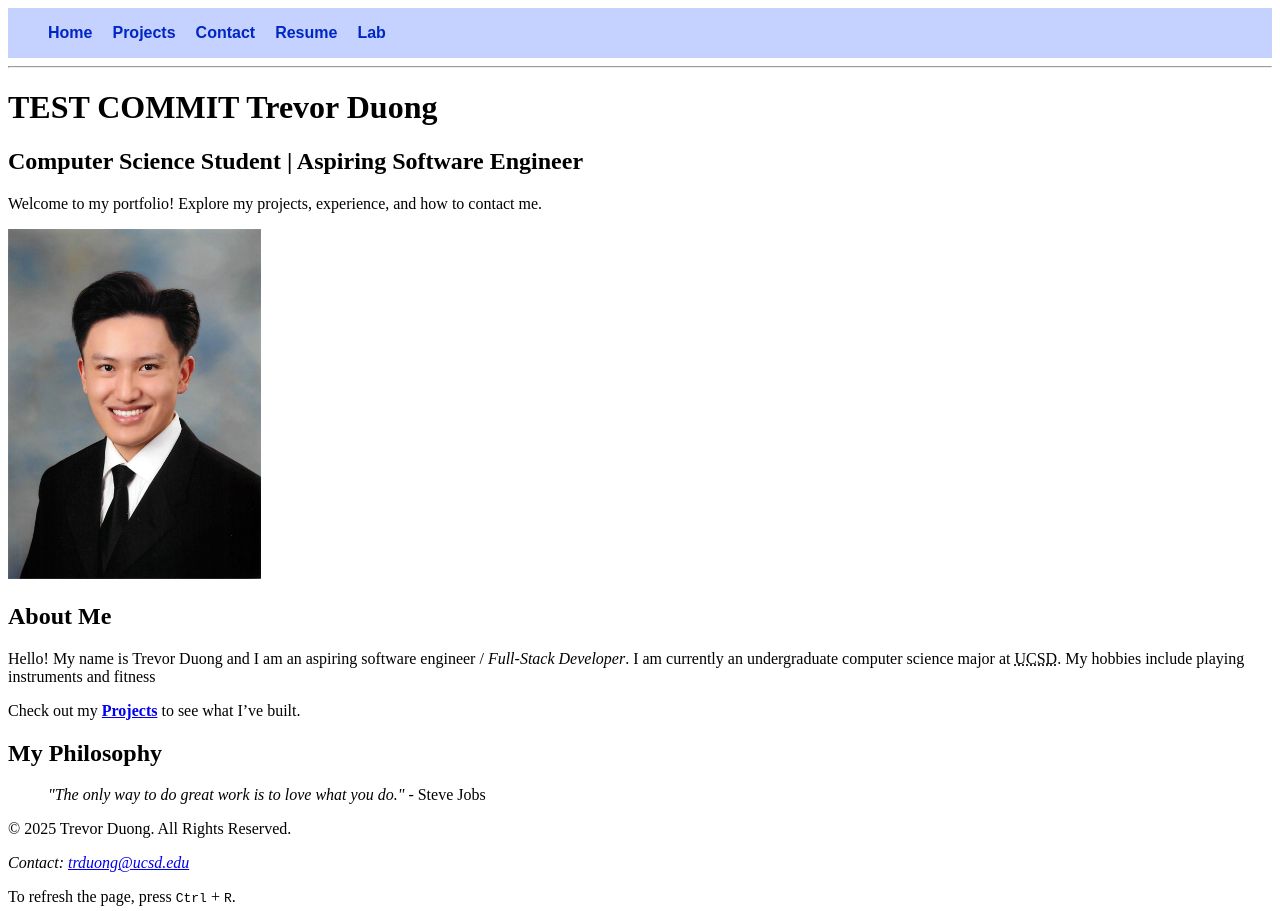
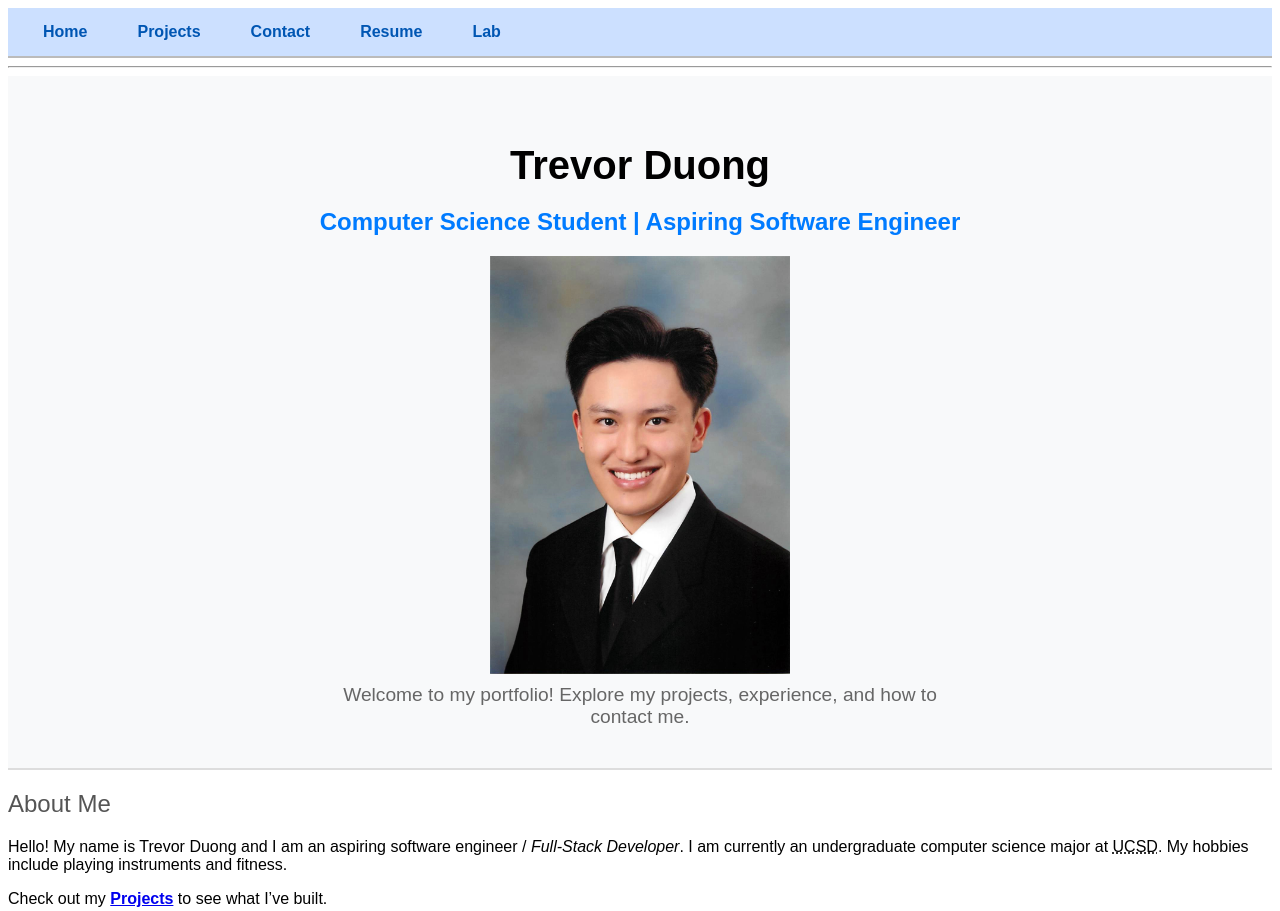
Before and after one commit to Trevis8688/hw3-repo, a plain HTML site: page index.html in a window 1280 px wide. Shown: the top 911 px of the page. Drawn offline with Linux system fonts and the light colour scheme.

Commit message:
index.html done

```diff
--- /dev/null
+++ b/css/fonts.css
@@ -0,0 +1,3 @@
+@import url('https://fonts.googleapis.com/css2?family=Josefin+Sans:ital,wght@0,100..700;1,100..700&family=Noto+Sans:ital,wght@0,100..900;1,100..900&display=swap');
+
+@import url('https://fonts.googleapis.com/css2?family=Noto+Sans:ital,wght@0,100..900;1,100..900&display=swap');
--- a/css/styles.css
+++ b/css/styles.css
@@ -1,30 +1,147 @@
+@import url('fonts.css');
+
+
+* {
+    font-family: 'Noto Sans JP', sans-serif;
+}
+
+/* Navbar Container */
 .navbar {
     display: flex;
     justify-content: space-between;
     align-items: center;
-    background: #c5d1ff;
-    color: white;
-    /*padding: 15px 20px;*/
+    padding: 15px 20px;
+    background-color: #cce0ff;
+    border-bottom: 2px solid #bbb;
 }
 
+/* Navigation Links */
 .nav-links {
     font-family: 'Josefin Sans', sans-serif;
-    font-weight: 550;
+    font-weight: 700;
     display: flex;
     list-style: none;
     gap: 20px;
+    margin: 0;
+    padding: 0;
+}
+
+/* Navigation Links Styling */
+.nav-links a {
+    text-decoration: none;
+    font-size: 1rem;
+    font-weight: 600;
+    color: #0056b3;
+    padding: 10px 15px;
+    transition: 0.3s ease;
+}
+
+/* Hamburger Icon (Hidden by Default) */
+.hamburger {
+    display: none; /* Shown only on small screens */
+    font-size: 2rem;
+    cursor: pointer;
 }
 
 
-.nav-links a {
-    color: #0026c5;
-    text-decoration: none;
+/* Medium Screens - Tablet (768px - 1024px) */
+@media (max-width: 1024px) {
+    .profile-pic {
+        width: 200px; /* Reduce image size for tablets */
+    }
+}
+
+/* Small Screens - Mobile Device (Under 768px) */
+/* Responsive Design */
+@media (max-width: 768px) {
+    .nav-links {
+        display: none; /* Hide menu by default */
+        flex-direction: column;
+        background: #cce0ff;
+        position: absolute;
+        top: 60px;
+        right: 0;
+        width: 100%;
+        text-align: center;
+        padding: 20px 0;
+    }
+
+    .hamburger {
+        display: block; /* Show hamburger icon */
+    }
+
+    /* Show menu when active */
+    .nav-links.active {
+        display: flex;
+    }
+
+    .profile-pic {
+        width: 150px; /* Even smaller for phones */
+    }
 }
 
 
-/*.josefin-sans-nav-links {*/
-/*    font-family: "Josefin Sans", serif;*/
-/*    font-optical-sizing: auto;*/
 
-/*    font-style: normal;*/
-/*}*/
+
+/* General header styling */
+header {
+    text-align: center;
+    padding: 40px 20px;
+    background-color: #f8f9fa; /* Light gray for a clean look */
+    border-bottom: 2px solid #ddd;
+}
+
+/* hgroup styling (acts as a container for headings) */
+hgroup {
+    margin-bottom: 10px;
+}
+
+/* Main heading (name) */
+h1 {
+    font-size: 2.5rem;
+    font-weight: 700;
+    margin-bottom: 5px;
+}
+
+/* Subheading */
+h2 {
+    font-size: 1.5rem;
+    font-weight: 500;
+    color: #555;
+}
+
+/* Highlight class for subheading */
+.highlight {
+    color: #007bff;
+    font-weight: 600;
+}
+
+/* Header paragraph */
+header p {
+    font-size: 1.2rem;
+    color: #666;
+    max-width: 600px;
+    margin: 0 auto;
+}
+
+/* Default - Desktop */
+.profile-pic {
+    width: 300px;
+    height: auto;
+    max-width: 100%;
+    display: block;
+    margin: 0 auto;
+    margin-bottom: 10px;
+}
+
+
+
+blockquote {
+    font-size: 1.2rem;
+    font-style: italic;
+    color: #444;
+    border-left: 3px solid #007BFF;
+    padding: 8px 15px;
+    margin: 15px 0;
+    background-color: #f9f9f9;
+}
--- a/index.html
+++ b/index.html
@@ -7,23 +7,28 @@
     <title>Trevor Duong - Portfolio</title>
     <link rel="stylesheet" href="css/styles.css">
 
+
+
 </head>
 <body>
 
 <!-- Navigation Bar -->
-<template>
-    <nav>
-        <ul>
-            <li><a href="index.html">Home</a></li>
-            <li><a href="projects.html">Projects</a></li>
-            <li><a href="contact.html">Contact</a></li>
-            <li><a href="resume.html">Resume</a></li>
-            <li><a href="lab.html">Lab</a></li>
-        </ul>
-    </nav>
-</template>
+<!--<template>-->
+<!--    <nav>-->
+<!--        <ul>-->
+<!--            <li><a href="index.html">Home</a></li>-->
+<!--            <li><a href="projects.html">Projects</a></li>-->
+<!--            <li><a href="contact.html">Contact</a></li>-->
+<!--            <li><a href="resume.html">Resume</a></li>-->
+<!--            <li><a href="lab.html">Lab</a></li>-->
+<!--        </ul>-->
+<!--    </nav>-->
+<!--</template>-->
 
 <nav class="navbar">
+    <div class="hamburger" onclick="toggleMenu()">
+        ☰
+    </div>
     <ul class="nav-links">
         <li><a href="index.html">Home</a></li>
         <li><a href="projects.html">Projects</a></li>
@@ -38,19 +43,20 @@
 <!-- Header -->
 <header>
     <hgroup>
-        <h1>TEST COMMIT Trevor Duong</h1>
+        <h1>Trevor Duong</h1>
         <h2><span class="highlight">Computer Science Student | Aspiring Software Engineer</span></h2>
     </hgroup>
+    <img class="profile-pic" src="assets/Trevor.jpg" alt="profile picture">
+
     <p>Welcome to my portfolio! Explore my projects, experience, and how to contact me.</p>
 </header>
 
 <!-- About Me Section -->
 <main>
-    <img height = "350" width = "253" src = "assets/Trevor.jpg" alt = "profile picture">
     <section>
         <h2>About Me</h2>
         <p>Hello! My name is Trevor Duong and I am an aspiring software engineer / <dfn title="Full-Stack Development refers to the development of both frontend and backend components of a web application.">Full-Stack Developer</dfn>. I am currently an
-        undergraduate computer science major at <abbr title = "University of California San Diego">UCSD</abbr>. My hobbies include playing instruments and fitness</p>
+        undergraduate computer science major at <abbr title = "University of California San Diego">UCSD</abbr>. My hobbies include playing instruments and fitness.</p>
         <p>Check out my <a href="projects.html"><strong>Projects</strong></a> to see what I’ve built.</p>
     </section>
 
@@ -71,7 +77,7 @@
     <address>
         Contact: <a href="mailto:trduong@ucsd.edu">trduong@ucsd.edu</a>
     </address>
-    <p>To refresh the page, press <kbd>Ctrl</kbd> + <kbd>R</kbd>.</p>
+<!--    <p>To refresh the page, press <kbd>Ctrl</kbd> + <kbd>R</kbd>.</p>-->
 
 </footer>
 
```
Also changed, not shown: contact.html (+1 -1 lines), projects.html (+5 -3 lines), resume.html (+7 -2 lines).
